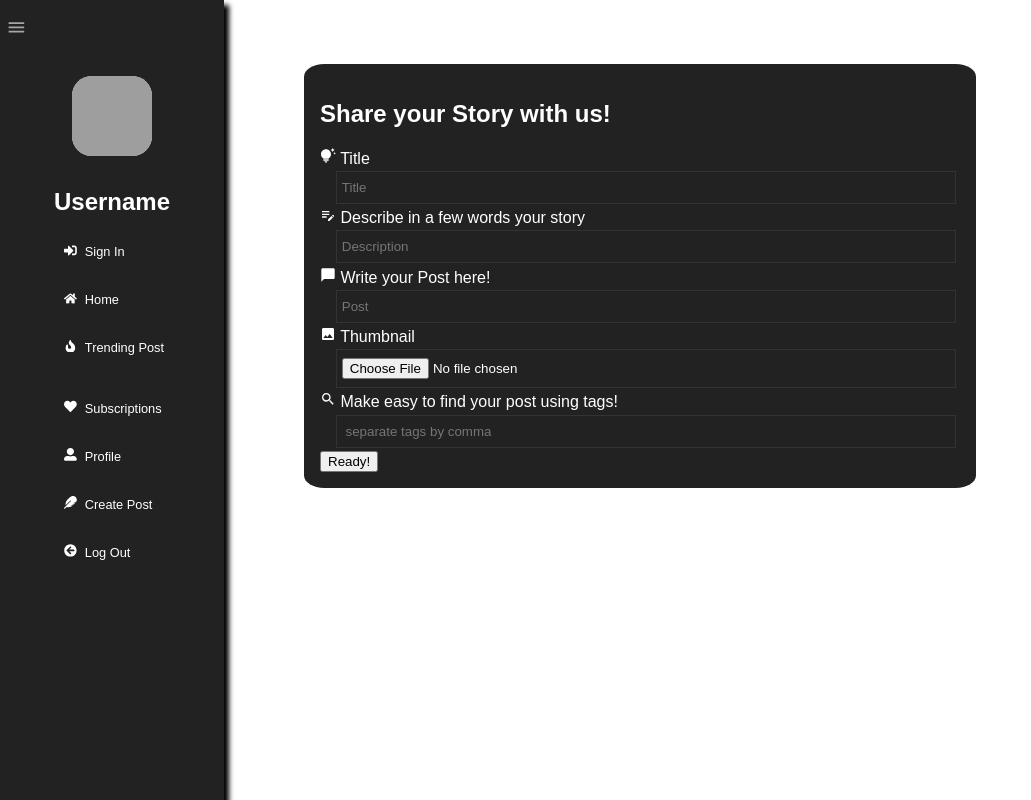
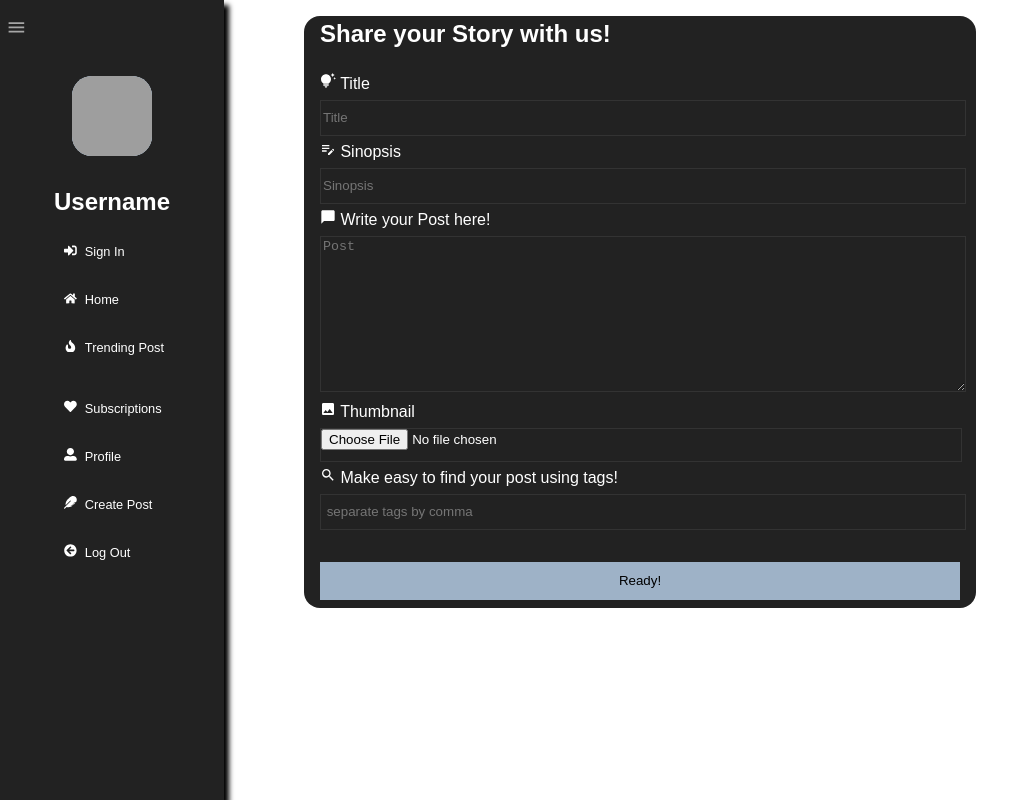
Before and after one commit to yamilt351/social-media-frontend, a React (Create React App) app: page /Post in a window 1280 px wide. Shown: the whole page, without its empty margins (0-1031 px from the left). Built offline with nearby package versions, Linux system fonts and the light colour scheme; grey boxes are pictures that could not be loaded.

Commit message:
createPost-mediaqueries-fixed

```diff
--- a/src/Components/CreatePost/CreatePost.css
+++ b/src/Components/CreatePost/CreatePost.css
@@ -5,43 +5,60 @@
   max-width: 18rem;
   background-color: var(--clr-primary-1);
   padding: 1rem;
-  border-radius: 3%;
+  border-radius: 1rem;
   box-shadow: var(--dark-shadow);
-  margin: 4rem 2rem 4rem 4rem;
-  height: auto;
+  height: 90vh;
+  margin: 1rem 0 0 3rem;
 }
 .container h1,
 label,
 input,
+textarea,
 .check {
   color: var(--clr-primary-3);
-  width: 95%;
+  width: 100%;
   background-color: transparent;
 }
-input {
+input,
+textarea {
   border: 1px solid var(--clr-primary-2);
-  padding: 0.5rem 0.3rem;
-  margin: 0.2rem 1rem;
 }
 
 label {
+  line-height: 2rem;
   font-size: var(--media-title);
+}
+input {
+  height: 2rem;
+}
+.button-post {
+  border: none;
+  margin: 2rem 0 1.5rem 0;
+  background-color: var(--clr-grey-1);
+  width: 100%;
+  height: 2.4rem;
 }
 
 @media screen and (min-width: 800px) {
   .container {
-    display: flex;
-    justify-content: center;
-    align-items: center;
     max-width: 40rem;
-    background-color: var(--clr-primary-1);
-    padding: 1rem;
-    border-radius: 3%;
+    border-radius: 1rem;
     box-shadow: var(--dark-shadow);
-    margin: 4rem auto;
-    height: auto;
+    margin: 1rem auto;
+    max-height: 35rem;
   }
   label {
     font-size: var(--normal-title);
   }
+  .container h1,
+  label,
+  input,
+  textarea {
+    width: 100%;
+  }
+  .button-post:hover {
+    transition: 0.3s ease-in;
+    background-color: var(--dark-shadow);
+    color: var(--clr-primary-3);
+  }
 }
--- a/src/Components/CreatePost/CreatePost.jsx
+++ b/src/Components/CreatePost/CreatePost.jsx
@@ -11,16 +11,16 @@ function CreatePost() {
                     <form action="" className="form-post">
                         <label htmlFor=""><MdTipsAndUpdates/> Title</label>
                         <input type="text" placeholder="Title" />
-                        <label htmlFor=""><MdEditNote/> Describe in a few words your story</label>
-                        <input type="text" placeholder="Description" />
+                        <label htmlFor=""><MdEditNote/> Sinopsis</label>
+                        <input type="text" placeholder="Sinopsis" />
                         <label><MdChatBubble/> Write your Post here!</label>
-                        <input type="textbox" placeholder="Post" rows="30"/>
+                        <textarea type="textarea" placeholder="Post" rows="10"/>
                         <label htmlFor=""><MdInsertPhoto/> Thumbnail</label>
                         <input type="file" placeholder="Thumbnail" />
                         <label htmlFor=""><MdSearch/> Make easy to find your post using tags!</label>
                         <input type="text" placeholder=" separate tags by comma" />
                     </form>
-                    <button>Ready!</button>
+                    <button className='button-post'>Ready!</button>
                 </div>
             </div>
         </section>
```
